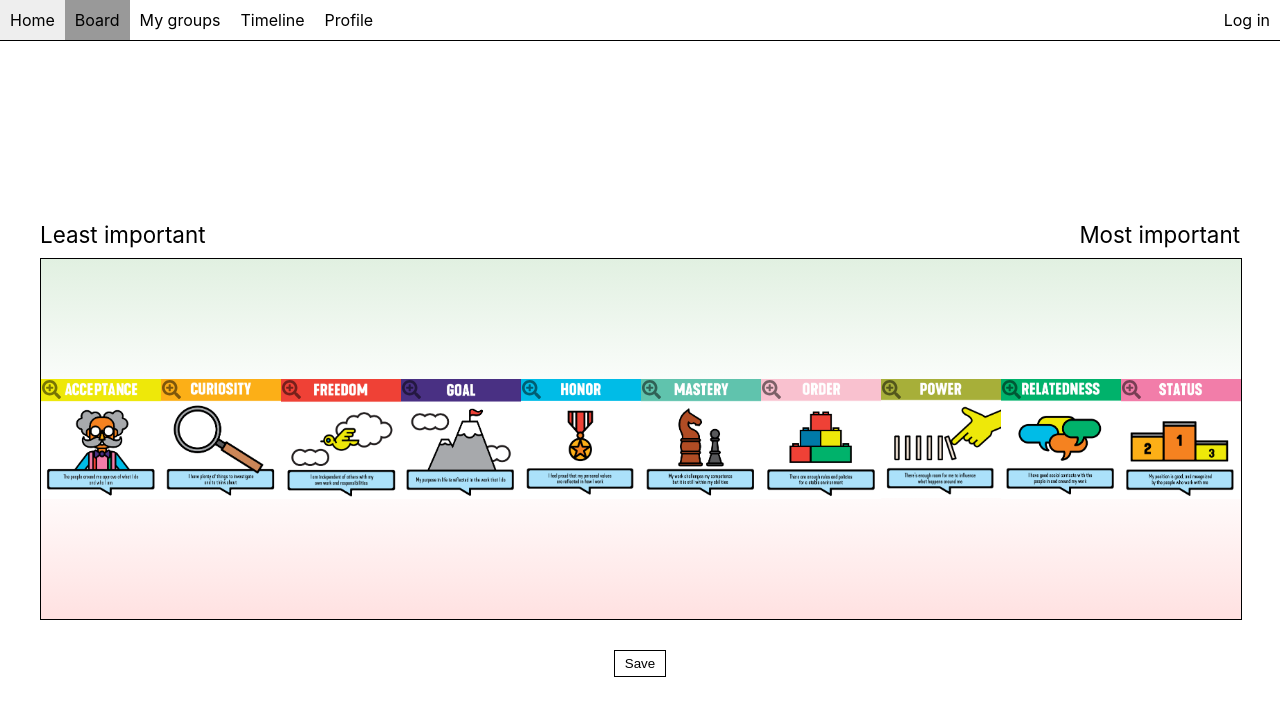
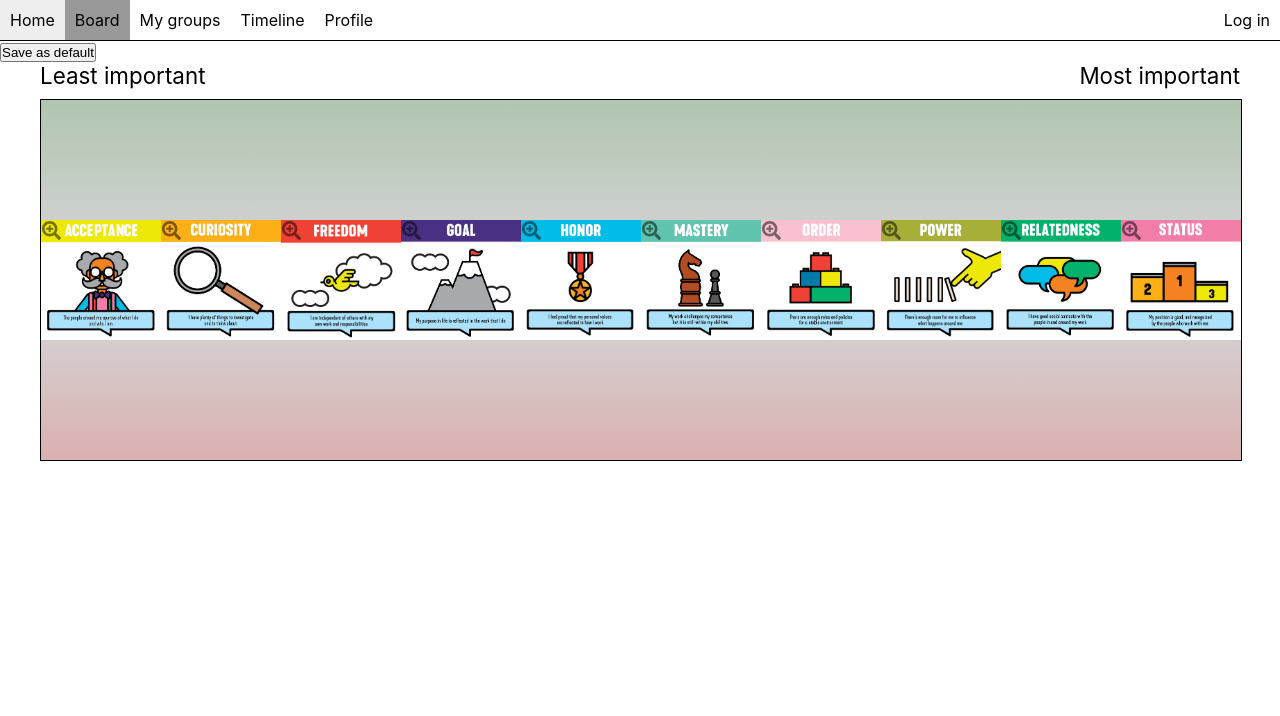
Before and after one commit to sz-sebestyen/moving-motivators-frontend, a React (Create React App) app: page /board in a window 1280 px wide. Shown: the top 716 px of the page. Built offline with nearby package versions, Linux system fonts and the light colour scheme.

Commit message:
Integrate MMBoard into AnswerPage

```diff
--- a/src/App.js
+++ b/src/App.js
@@ -1,4 +1,4 @@
-import MMBoard from "./components/MMBoard/MMBoard";
+import BoardPage from "./components/BoardPage/BoardPage";
 import Login from "./components/Login/Login";
 import Profile from "./components/Profile/Profile";
 import Timeline from "./components/Timeline/Timeline";
@@ -104,7 +104,7 @@ function App() {
                     <Login />
                   </Route>
                   <Route path="/board">
-                    <MMBoard />
+                    <BoardPage />
                   </Route>
                   <Route path="/groups">
                     <QuestionGroups />
--- a/src/components/AnswerPage/AnswerPage.jsx
+++ b/src/components/AnswerPage/AnswerPage.jsx
@@ -1,11 +1,75 @@
 import { useParams } from "react-router-dom";
-import { useContext } from "react";
-import { QuestionsContext } from "../Context/Context";
+import { useContext, useState, useEffect } from "react";
+import { QuestionsContext, UserContext } from "../Context/Context";
+import {
+  getCardList,
+  setAnswer,
+  closeQuestion,
+  editNote,
+} from "../requests/requests";
+
+import MMBoard from "../MMBoard/MMBoard";
 
 const AnswerPage = (props) => {
   const { groupId, questionId } = useParams();
+  const [userContext, setUserContext] = useContext(UserContext);
   const [questionsContext, setQuestionsContext] = useContext(QuestionsContext);
-  return <div className="answerPage">{`${groupId} ${questionId}`}</div>;
+  const [question, setQuestion] = useState({});
+
+  const [starterCards, setStarterCards] = useState();
+  const [saveCards, setSaveCards] = useState();
+
+  useEffect(() => console.log("question: ", question));
+
+  useEffect(() => {
+    setQuestion(
+      questionsContext[groupId].find((que) => que.id.toString() === questionId)
+    );
+  }, [questionsContext, groupId, questionId]);
+
+  console.log("group:", questionsContext[groupId]);
+
+  console.log(
+    questionsContext[groupId].find((que) => que.id.toString() === questionId)
+      .value
+  );
+  /* 		questionsContext[groupId].find((question) => question.id === questionId)
+			.value */
+
+  const loadCardList = async () => {
+    if (userContext.user.defaultCardListId) {
+      const cardList = await getCardList(userContext.user.defaultCardListId);
+      console.log("got card list: ", cardList);
+
+      // TODO: set starterCards
+    }
+  };
+
+  useEffect(() => {
+    loadCardList();
+  }, [userContext]);
+
+  const Save = async () => {
+    if (saveCards) {
+      /* 					console.log("cards to be saved:", saveCards);
+					const data = await saveDefault(saveCards); // not default
+					console.log("saveDefaultCards answer:", data); */
+    }
+    // TODO: save note as well
+  };
+
+  return (
+    <main className="answerPage">
+      <div className="answerMenu">
+        <button type="button" onClick={Save}>
+          Save
+        </button>
+        <button type="button">Finalize</button>
+      </div>
+      <MMBoard starterCards={starterCards} setSaveCards={setSaveCards} />
+      <textarea placeholder="save a note"></textarea>
+    </main>
+  );
 };
 
 export default AnswerPage;
--- /dev/null
+++ b/src/components/BoardPage/BoardPage.jsx
@@ -0,0 +1,44 @@
+import MMBoard from "../MMBoard/MMBoard";
+import { useState, useEffect, useContext } from "react";
+import { UserContext } from "../Context/Context";
+import { getCardList, saveDefault } from "../requests/requests";
+
+const BoardPage = (props) => {
+  const [userContext, setUserContext] = useContext(UserContext);
+  const [starterCards, setStarterCards] = useState();
+  const [saveCards, setSaveCards] = useState();
+
+  const loadCardList = async () => {
+    if (userContext.user.defaultCardListId) {
+      const cardList = await getCardList(userContext.user.defaultCardListId);
+      console.log("got card list: ", cardList);
+
+      // TODO: set starterCards
+    }
+  };
+
+  useEffect(() => {
+    loadCardList();
+  }, [userContext]);
+
+  const Save = async () => {
+    if (saveCards) {
+      console.log("cards to be saved:", saveCards);
+      const data = await saveDefault(saveCards);
+      console.log("saveDefaultCards answer:", data);
+    }
+  };
+
+  return (
+    <main className="boardPage">
+      <div className="boardMenu">
+        <button type="button" onClick={Save}>
+          Save as default
+        </button>
+      </div>
+      <MMBoard starterCards={starterCards} setSaveCards={setSaveCards} />
+    </main>
+  );
+};
+
+export default BoardPage;
--- a/src/components/MMBoard/MMBoard.css
+++ b/src/components/MMBoard/MMBoard.css
@@ -1,6 +1,6 @@
 .mmbOuter {
   width: 1200px;
-  margin: 180px auto;
+  margin: 0 auto;
 }
 
 .direction {
@@ -21,10 +21,10 @@
 
 .mmb {
   background-image: repeating-linear-gradient(
-    green -300%,
-    white 40%,
-    white 60%,
-    red 400%
+    green -200%,
+    lightgray 40%,
+    lightgray 60%,
+    red 300%
   );
   width: 100%;
   height: 360px;
@@ -58,6 +58,7 @@
 }
 .MMCard img {
   width: 100%;
+  height: 100%;
   object-fit: cover;
 }
 .MMCard .zoom {
--- a/src/components/MMBoard/MMBoard.jsx
+++ b/src/components/MMBoard/MMBoard.jsx
@@ -1,7 +1,5 @@
 import "./MMBoard.css";
 import { useState, useRef, useContext, useEffect } from "react";
-import { UserContext } from "../Context/Context";
-import { getCardList, saveDefault } from "../requests/requests";
 
 import zoomOut from "../../images/search-minus-solid.svg";
 import zoomIn from "../../images/search-plus-solid.svg";
@@ -104,30 +102,18 @@ const MMBoard = (props) => {
   const [dragOffset, setDragOffset] = useState({ x: 0, y: 0 });
   const [dragOverTarget, setDragOverTarget] = useState({});
 
-  const [userContext, setUserContext] = useContext(UserContext);
-
-  const loadCardList = async () => {
-    if (userContext.user.defaultCardListId) {
-      const cardList = await getCardList(userContext.user.defaultCardListId);
-      console.log("got card list: ", cardList);
-
-      // TODO: set cards
-      if (cardList) {
-        const inList = Array(10).fill();
-        cardList.forEach((card) => {
-          inList[stringToNumCard[card.type]] = {
+  useEffect(() => {
+    if (props.starterCards) {
+      const cardList = Array(10).fill();
+      props.starterCards.forEach((card) => {
+        cardList[stringToNumCard[card.type]] = {
           value: stringToNumValue[card.value],
           index: card.position,
         };
       });
-        //setCards(inList);
+      setCards(cardList);
     }
-    }
-  };
-
-  useEffect(() => {
-    loadCardList();
-  }, []);
+  }, [props]);
 
   const changeCardsOrder = (startIndex, endIndex, value) => {
     setCards((prevState) => {
@@ -145,6 +131,16 @@ const MMBoard = (props) => {
         else return card;
       });
     });
+
+    //set parent state
+    const saveList = cards.map((card, type) => ({
+      position: card.index,
+      type: numToStringCard[type],
+      value: numToStringValue[card.value],
+    }));
+
+    console.log("cards updated: ", saveList);
+    props.setSaveCards(saveList);
   };
 
   const handleDragOver = (event) => {
@@ -174,7 +170,8 @@ const MMBoard = (props) => {
         onDragOver={handleDragOver}
         onDragStart={(event) => event.preventDefault()}
       >
-        {Array(NUMBER_OF_CARDS)
+        {cards &&
+          Array(NUMBER_OF_CARDS)
             .fill()
             .map((_, type) => (
               <MMCard
@@ -187,27 +184,6 @@ const MMBoard = (props) => {
               />
             ))}
       </div>
-      <div className="mmbSave">
-        <button
-          type="button"
-          onClick={async () => {
-            const outList = cards.map((card, type) => ({
-              position: card.index,
-              type: numToStringCard[type],
-              value: numToStringValue[card.value],
-            }));
-
-            console.log("cards to be saved: ", outList);
-
-            const data = await saveDefault(outList);
-            if (data) {
-              console.log(data);
-            }
-          }}
-        >
-          Save
-        </button>
-      </div>
     </div>
   );
 };
```
Lines whose indentation alone changed are shown as unchanged.
